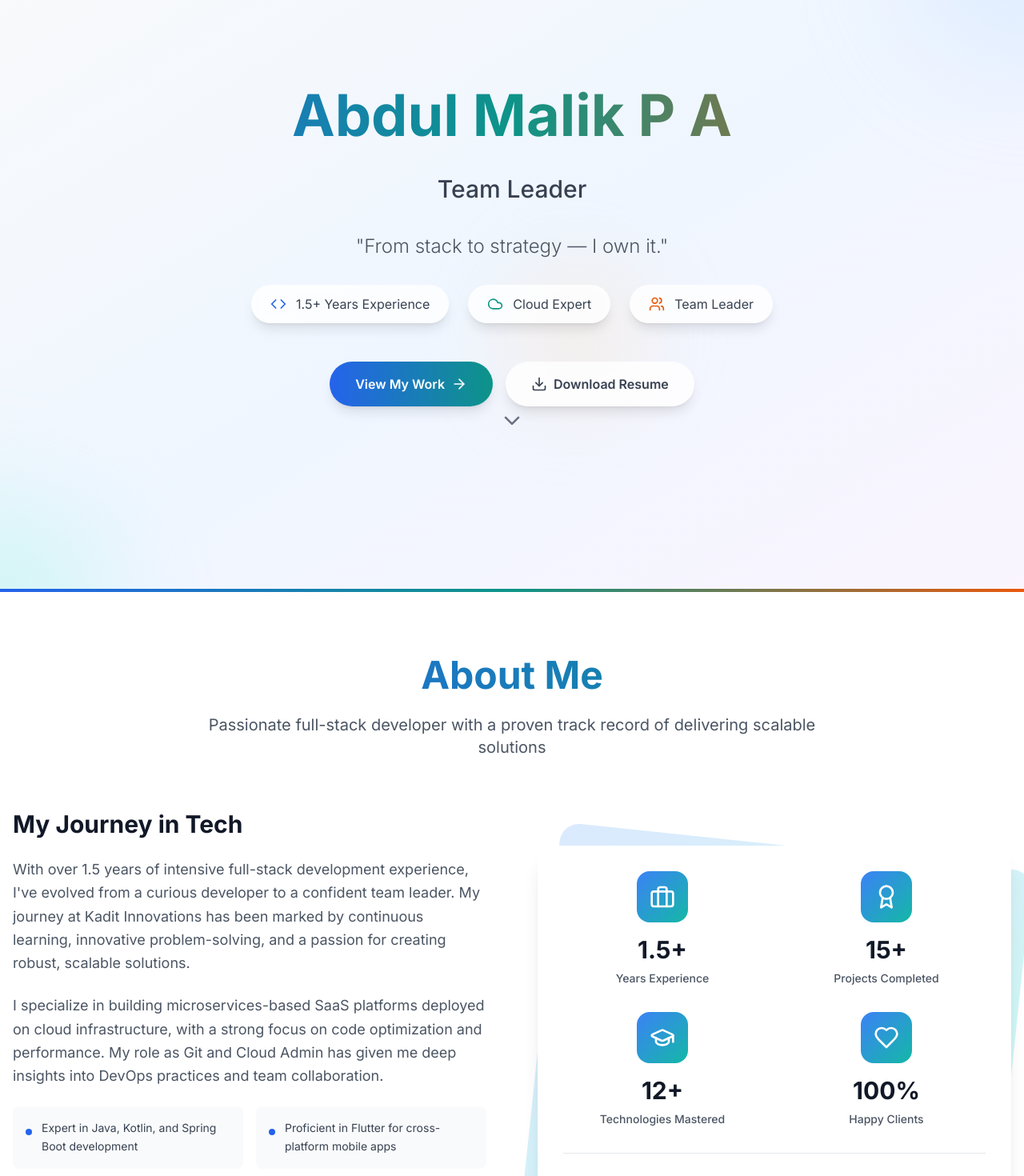
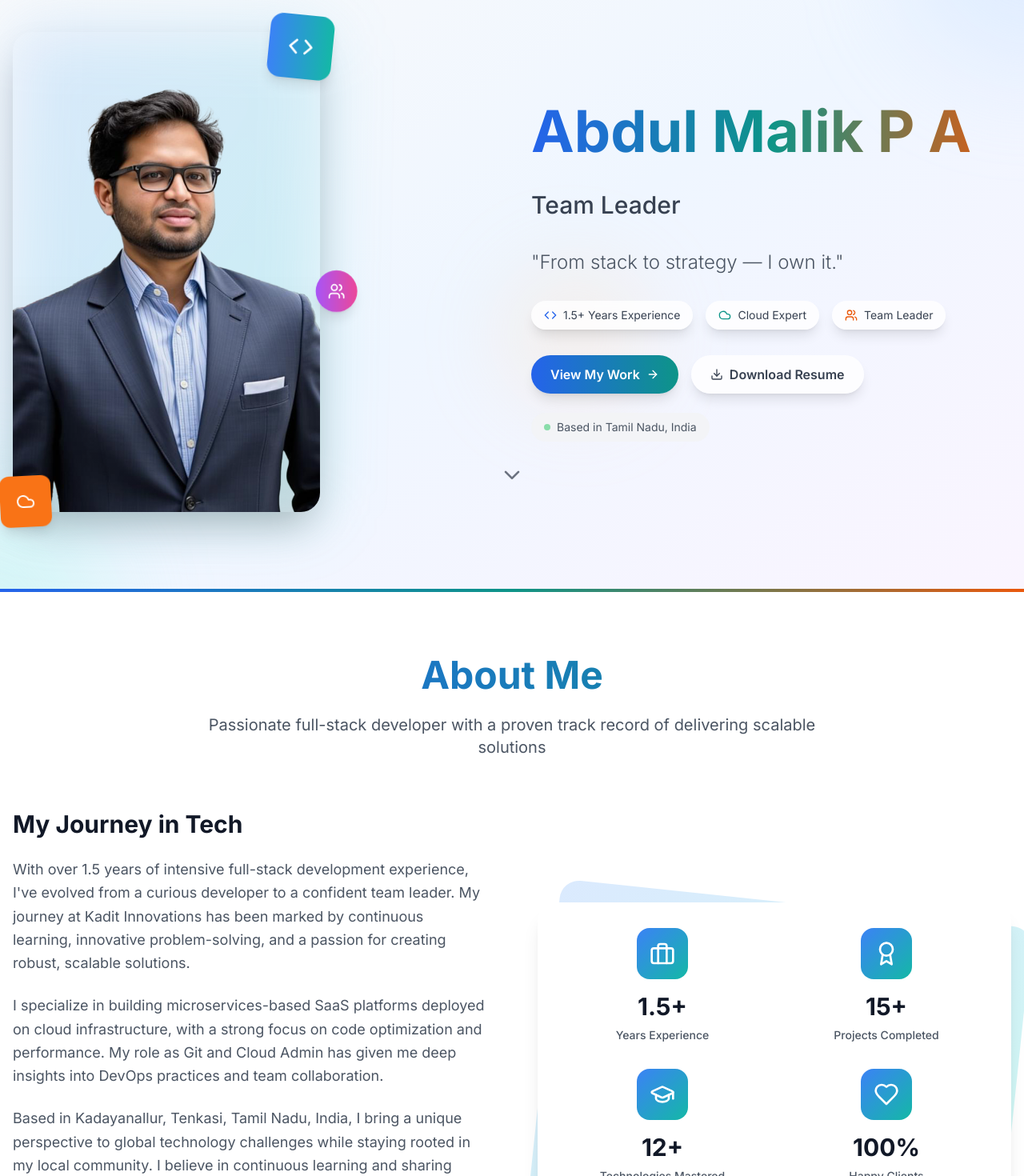
Before and after one commit to abdulmalik0602/abdulmalik, a React (Vite) app: page / in a window 1280 px wide. Shown: the part 60-1530 px from the top of the page at 80% size. Built offline with nearby package versions, Linux system fonts and the light colour scheme.

Commit message:
details and Images added

```diff
--- a/index.html
+++ b/index.html
@@ -2,7 +2,7 @@
 <html lang="en">
   <head>
     <meta charset="UTF-8" />
-    <link rel="icon" type="image/svg+xml" href="/vite.svg" />
+    <link rel="icon" type="image/png" href="/abdulmalik1.png" />
     <meta name="viewport" content="width=device-width, initial-scale=1.0" />
     <title>Abdul Malik P A - Full Stack Developer</title>
     <meta name="description" content="Full Stack Developer | Cloud Native Enthusiast | Team Leader with 1.5+ years experience in Java, Spring Boot, Flutter, AWS, and GCP">
--- a/src/components/About.tsx
+++ b/src/components/About.tsx
@@ -62,6 +62,12 @@ const About: React.FC = () => {
                 infrastructure, with a strong focus on code optimization and performance. My role
                 as Git and Cloud Admin has given me deep insights into DevOps practices and
                 team collaboration.
+              </p>
+
+              <p className="text-lg text-gray-600 dark:text-gray-400 leading-relaxed">
+                Based in Kadayanallur, Tenkasi, Tamil Nadu, India, I bring a unique perspective
+                to global technology challenges while staying rooted in my local community.
+                I believe in continuous learning and sharing knowledge with fellow developers.
               </p>
 
               <div className="grid grid-cols-1 sm:grid-cols-2 gap-4 mt-8">
--- a/src/components/Contact.tsx
+++ b/src/components/Contact.tsx
@@ -1,6 +1,6 @@
 import React, { useState } from 'react';
 import { motion } from 'framer-motion';
-import { Mail, Phone, MapPin, Send, CheckCircle, Github, Linkedin, Twitter } from 'lucide-react';
+import { Mail, Phone, MapPin, Send, CheckCircle, Github, Linkedin, Coffee } from 'lucide-react';
 
 const Contact: React.FC = () => {
   const [formData, setFormData] = useState({
@@ -38,27 +38,42 @@ const Contact: React.FC = () => {
     {
       icon: Mail,
       label: 'Email',
-      value: 'abdul.malik@example.com',
-      href: 'mailto:abdul.malik@example.com'
+      value: 'paabdulmalikwork@gmail.com',
+      href: 'mailto:paabdulmalikwork@gmail.com'
     },
     {
       icon: Phone,
       label: 'Phone',
-      value: '+91 9876543210',
-      href: 'tel:+919876543210'
+      value: '+91 9087035132',
+      href: 'tel:+919087035132'
     },
     {
       icon: MapPin,
       label: 'Location',
-      value: 'Kerala, India',
+      value: 'Kadayanallur, Tenkasi, Tamil Nadu, India',
       href: '#'
     }
   ];
 
   const socialLinks = [
-    { icon: Github, href: 'https://github.com/abdul-malik', label: 'GitHub' },
-    { icon: Linkedin, href: 'https://linkedin.com/in/abdul-malik', label: 'LinkedIn' },
-    { icon: Twitter, href: 'https://twitter.com/abdul_malik', label: 'Twitter' }
+    {
+      icon: Github,
+      href: 'https://github.com/abdulmalik0602',
+      label: 'GitHub',
+      color: 'hover:bg-gray-800 hover:text-white'
+    },
+    {
+      icon: Linkedin,
+      href: 'https://www.linkedin.com/in/p-a-abdul-malik/',
+      label: 'LinkedIn',
+      color: 'hover:bg-blue-600 hover:text-white'
+    },
+    {
+      icon: Coffee,
+      href: 'https://buymeacoffee.com/abdulmalik0602',
+      label: 'Buy me a Coffee',
+      color: 'hover:bg-yellow-500 hover:text-white'
+    }
   ];
 
   return (
@@ -139,13 +154,14 @@ const Contact: React.FC = () => {
                     href={social.href}
                     target="_blank"
                     rel="noopener noreferrer"
-                    className="w-12 h-12 bg-gray-100 dark:bg-gray-800 rounded-xl flex items-center justify-center hover:bg-primary-600 hover:text-white transition-colors group"
+                    className={`w-12 h-12 bg-gray-100 dark:bg-gray-800 rounded-xl flex items-center justify-center transition-colors group ${social.color}`}
                     whileHover={{ scale: 1.1, y: -2 }}
                     whileTap={{ scale: 0.95 }}
                     initial={{ opacity: 0, y: 20 }}
                     whileInView={{ opacity: 1, y: 0 }}
                     viewport={{ once: true }}
                     transition={{ duration: 0.5, delay: index * 0.1 }}
+                    title={social.label}
                   >
                     <social.icon className="w-5 h-5" />
                   </motion.a>
--- a/src/components/Footer.tsx
+++ b/src/components/Footer.tsx
@@ -1,6 +1,6 @@
 import React from 'react';
 import { motion } from 'framer-motion';
-import { Heart, Code, Coffee } from 'lucide-react';
+import { Heart, Code, Coffee, Github, Linkedin } from 'lucide-react';
 
 const Footer: React.FC = () => {
   const currentYear = new Date().getFullYear();
@@ -12,6 +12,27 @@ const Footer: React.FC = () => {
     { name: 'Projects', href: '#projects' },
     { name: 'Experience', href: '#experience' },
     { name: 'Contact', href: '#contact' }
+  ];
+
+  const socialLinks = [
+    {
+      icon: Github,
+      href: 'https://github.com/abdulmalik0602',
+      label: 'GitHub',
+      color: 'hover:text-gray-300'
+    },
+    {
+      icon: Linkedin,
+      href: 'https://www.linkedin.com/in/p-a-abdul-malik/',
+      label: 'LinkedIn',
+      color: 'hover:text-blue-400'
+    },
+    {
+      icon: Coffee,
+      href: 'https://buymeacoffee.com/abdulmalik0602',
+      label: 'Buy me a Coffee',
+      color: 'hover:text-yellow-400'
+    }
   ];
 
   const scrollToSection = (sectionId: string) => {
@@ -99,7 +120,29 @@ const Footer: React.FC = () => {
               >
                 +91 9087035132
               </motion.a>
-              <p className="text-gray-400">Kerala, India</p>
+              <p className="text-gray-400">Kadayanallur, Tenkasi, Tamil Nadu, India</p>
+
+              {/* Social Links */}
+              <div className="flex gap-4 pt-4">
+                {socialLinks.map((social, index) => (
+                  <motion.a
+                    key={social.label}
+                    href={social.href}
+                    target="_blank"
+                    rel="noopener noreferrer"
+                    className={`text-gray-400 transition-colors ${social.color}`}
+                    whileHover={{ scale: 1.2, y: -2 }}
+                    whileTap={{ scale: 0.95 }}
+                    initial={{ opacity: 0, y: 20 }}
+                    whileInView={{ opacity: 1, y: 0 }}
+                    viewport={{ once: true }}
+                    transition={{ duration: 0.5, delay: index * 0.1 }}
+                    title={social.label}
+                  >
+                    <social.icon className="w-5 h-5" />
+                  </motion.a>
+                ))}
+              </div>
             </div>
           </motion.div>
         </div>
--- a/src/components/Hero.tsx
+++ b/src/components/Hero.tsx
@@ -67,31 +67,122 @@ const Hero: React.FC = () => {
         />
       </div>
 
-      <div className="container mx-auto px-4 text-center relative z-10">
+      <div className="container mx-auto px-4 relative z-10">
+        <div className="grid lg:grid-cols-2 gap-12 items-center">
+          {/* Left Column - Profile Image */}
           <motion.div
-          initial={{ opacity: 0, y: 30 }}
-          animate={{ opacity: 1, y: 0 }}
+            initial={{ opacity: 0, x: -50 }}
+            animate={{ opacity: 1, x: 0 }}
+            transition={{ duration: 0.8, delay: 0.2 }}
+            className="flex justify-center lg:justify-start order-2 lg:order-1"
+          >
+            <div className="relative">
+              {/* Background decoration */}
+              <motion.div
+                className="absolute inset-0 bg-gradient-to-br from-primary-400/20 to-secondary-400/20 rounded-3xl blur-2xl"
+                animate={{
+                  scale: [1, 1.1, 1],
+                  rotate: [0, 5, 0],
+                }}
+                transition={{
+                  duration: 6,
+                  repeat: Infinity,
+                  ease: "easeInOut"
+                }}
+              />
+
+              {/* Profile image container - Made taller to show full image */}
+              <motion.div
+                className="relative w-80 h-[500px] md:w-96 md:h-[600px] rounded-3xl overflow-hidden shadow-2xl"
+                whileHover={{ scale: 1.02 }}
+                transition={{ type: "spring", stiffness: 300 }}
+              >
+                <img
+                  src="/abdulmalik1.png"
+                  alt="Abdul Malik P A - Full Stack Developer"
+                  className="w-full h-full object-cover object-top"
+                />
+
+                {/* Overlay gradient */}
+                <div className="absolute inset-0 bg-gradient-to-t from-black/10 via-transparent to-transparent" />
+              </motion.div>
+
+              {/* Floating elements */}
+              <motion.div
+                className="absolute -top-4 -right-4 w-20 h-20 bg-gradient-to-r from-primary-500 to-secondary-500 rounded-2xl flex items-center justify-center shadow-lg"
+                animate={{
+                  y: [0, -10, 0],
+                  rotate: [0, 10, 0],
+                }}
+                transition={{
+                  duration: 4,
+                  repeat: Infinity,
+                  ease: "easeInOut"
+                }}
+              >
+                <Code className="w-8 h-8 text-white" />
+              </motion.div>
+
+              <motion.div
+                className="absolute -bottom-4 -left-4 w-16 h-16 bg-gradient-to-r from-accent-500 to-orange-500 rounded-xl flex items-center justify-center shadow-lg"
+                animate={{
+                  y: [0, 10, 0],
+                  rotate: [0, -10, 0],
+                }}
+                transition={{
+                  duration: 5,
+                  repeat: Infinity,
+                  ease: "easeInOut",
+                  delay: 1
+                }}
+              >
+                <Cloud className="w-6 h-6 text-white" />
+              </motion.div>
+
+              {/* Additional floating element */}
+              <motion.div
+                className="absolute top-1/2 -right-8 w-12 h-12 bg-gradient-to-r from-purple-500 to-pink-500 rounded-full flex items-center justify-center shadow-lg"
+                animate={{
+                  x: [0, 15, 0],
+                  scale: [1, 1.1, 1],
+                }}
+                transition={{
+                  duration: 3,
+                  repeat: Infinity,
+                  ease: "easeInOut",
+                  delay: 2
+                }}
+              >
+                <Users className="w-5 h-5 text-white" />
+              </motion.div>
+            </div>
+          </motion.div>
+
+          {/* Right Column - Text Content */}
+          <motion.div
+            initial={{ opacity: 0, x: 50 }}
+            animate={{ opacity: 1, x: 0 }}
             transition={{ duration: 0.8 }}
-          className="mb-8"
+            className="text-center lg:text-left order-1 lg:order-2"
           >
             <motion.h1
-            className="text-5xl md:text-7xl font-bold mb-6 bg-gradient-to-r from-primary-600 via-secondary-600 to-accent-600 bg-clip-text text-transparent"
+              className="text-4xl md:text-5xl lg:text-6xl xl:text-7xl font-bold mb-6 bg-gradient-to-r from-primary-600 via-secondary-600 to-accent-600 bg-clip-text text-transparent"
               initial={{ opacity: 0, y: 20 }}
               animate={{ opacity: 1, y: 0 }}
-            transition={{ duration: 0.8, delay: 0.2 }}
+              transition={{ duration: 0.8, delay: 0.4 }}
             >
               Abdul Malik P A
             </motion.h1>
 
             <motion.div
-            className="h-16 mb-6 flex items-center justify-center"
+              className="h-16 mb-6 flex items-center justify-center lg:justify-start"
               initial={{ opacity: 0 }}
               animate={{ opacity: 1 }}
-            transition={{ duration: 0.8, delay: 0.4 }}
+              transition={{ duration: 0.8, delay: 0.6 }}
             >
               <motion.h2
                 key={currentRole}
-              className="text-2xl md:text-3xl text-gray-700 dark:text-gray-300 font-medium"
+                className="text-xl md:text-2xl lg:text-3xl text-gray-700 dark:text-gray-300 font-medium"
                 initial={{ opacity: 0, y: 20 }}
                 animate={{ opacity: 1, y: 0 }}
                 exit={{ opacity: 0, y: -20 }}
@@ -102,80 +193,94 @@ const Hero: React.FC = () => {
             </motion.div>
 
             <motion.p
-            className="text-xl md:text-2xl text-gray-600 dark:text-gray-400 max-w-3xl mx-auto mb-8 font-light"
-            initial={{ opacity: 0, y: 20 }}
-            animate={{ opacity: 1, y: 0 }}
-            transition={{ duration: 0.8, delay: 0.6 }}
-          >
-            "From stack to strategy — I own it."
-          </motion.p>
-        </motion.div>
-
-        <motion.div
-          className="flex flex-wrap justify-center gap-6 mb-12"
+              className="text-lg md:text-xl lg:text-2xl text-gray-600 dark:text-gray-400 mb-8 font-light"
               initial={{ opacity: 0, y: 20 }}
               animate={{ opacity: 1, y: 0 }}
               transition={{ duration: 0.8, delay: 0.8 }}
             >
+              "From stack to strategy — I own it."
+            </motion.p>
+
             <motion.div
-            className="flex items-center gap-3 px-6 py-3 bg-white/80 dark:bg-gray-800/80 backdrop-blur-sm rounded-full shadow-lg"
+              className="flex flex-wrap justify-center lg:justify-start gap-4 mb-8"
+              initial={{ opacity: 0, y: 20 }}
+              animate={{ opacity: 1, y: 0 }}
+              transition={{ duration: 0.8, delay: 1 }}
+            >
+              <motion.div
+                className="flex items-center gap-2 px-4 py-2 bg-white/80 dark:bg-gray-800/80 backdrop-blur-sm rounded-full shadow-lg text-sm"
                 whileHover={{ scale: 1.05, y: -2 }}
                 transition={{ type: "spring", stiffness: 300 }}
               >
-            <Code className="w-5 h-5 text-primary-600 dark:text-primary-400" />
+                <Code className="w-4 h-4 text-primary-600 dark:text-primary-400" />
                 <span className="text-gray-700 dark:text-gray-300">1.5+ Years Experience</span>
               </motion.div>
 
               <motion.div
-            className="flex items-center gap-3 px-6 py-3 bg-white/80 dark:bg-gray-800/80 backdrop-blur-sm rounded-full shadow-lg"
+                className="flex items-center gap-2 px-4 py-2 bg-white/80 dark:bg-gray-800/80 backdrop-blur-sm rounded-full shadow-lg text-sm"
                 whileHover={{ scale: 1.05, y: -2 }}
                 transition={{ type: "spring", stiffness: 300 }}
               >
-            <Cloud className="w-5 h-5 text-secondary-600 dark:text-secondary-400" />
+                <Cloud className="w-4 h-4 text-secondary-600 dark:text-secondary-400" />
                 <span className="text-gray-700 dark:text-gray-300">Cloud Expert</span>
               </motion.div>
 
               <motion.div
-            className="flex items-center gap-3 px-6 py-3 bg-white/80 dark:bg-gray-800/80 backdrop-blur-sm rounded-full shadow-lg"
+                className="flex items-center gap-2 px-4 py-2 bg-white/80 dark:bg-gray-800/80 backdrop-blur-sm rounded-full shadow-lg text-sm"
                 whileHover={{ scale: 1.05, y: -2 }}
                 transition={{ type: "spring", stiffness: 300 }}
               >
-            <Users className="w-5 h-5 text-accent-600 dark:text-accent-400" />
+                <Users className="w-4 h-4 text-accent-600 dark:text-accent-400" />
                 <span className="text-gray-700 dark:text-gray-300">Team Leader</span>
               </motion.div>
             </motion.div>
 
             <motion.div
-          className="flex flex-col sm:flex-row gap-4 justify-center items-center mb-16"
+              className="flex flex-col sm:flex-row gap-4 justify-center lg:justify-start items-center"
               initial={{ opacity: 0, y: 20 }}
               animate={{ opacity: 1, y: 0 }}
-          transition={{ duration: 0.8, delay: 1 }}
+              transition={{ duration: 0.8, delay: 1.2 }}
             >
               <motion.button
                 onClick={() => scrollToNext()}
-            className="group px-8 py-4 bg-gradient-to-r from-primary-600 to-secondary-600 text-white rounded-full font-semibold shadow-lg hover:shadow-xl transition-all duration-300 flex items-center gap-2"
+                className="group px-6 py-3 bg-gradient-to-r from-primary-600 to-secondary-600 text-white rounded-full font-semibold shadow-lg hover:shadow-xl transition-all duration-300 flex items-center gap-2"
                 whileHover={{ scale: 1.05 }}
                 whileTap={{ scale: 0.95 }}
               >
                 View My Work
-            <ArrowRight className="w-5 h-5 group-hover:translate-x-1 transition-transform" />
+                <ArrowRight className="w-4 h-4 group-hover:translate-x-1 transition-transform" />
               </motion.button>
 
               <motion.button
-            className="group px-8 py-4 bg-white/80 dark:bg-gray-800/80 backdrop-blur-sm text-gray-700 dark:text-gray-300 rounded-full font-semibold shadow-lg hover:shadow-xl transition-all duration-300 flex items-center gap-2"
+                className="group px-6 py-3 bg-white/80 dark:bg-gray-800/80 backdrop-blur-sm text-gray-700 dark:text-gray-300 rounded-full font-semibold shadow-lg hover:shadow-xl transition-all duration-300 flex items-center gap-2"
                 whileHover={{ scale: 1.05 }}
                 whileTap={{ scale: 0.95 }}
               >
-            <Download className="w-5 h-5" />
+                <Download className="w-4 h-4" />
                 Download Resume
               </motion.button>
             </motion.div>
+
+            {/* Location Badge */}
+            <motion.div
+              className="mt-6 flex justify-center lg:justify-start"
+              initial={{ opacity: 0, y: 20 }}
+              animate={{ opacity: 1, y: 0 }}
+              transition={{ duration: 0.8, delay: 1.4 }}
+            >
+              <div className="flex items-center gap-2 px-4 py-2 bg-gray-100/80 dark:bg-gray-800/80 backdrop-blur-sm rounded-full text-sm text-gray-600 dark:text-gray-400">
+                <div className="w-2 h-2 bg-green-500 rounded-full animate-pulse" />
+                <span>Based in Tamil Nadu, India</span>
+              </div>
+            </motion.div>
+          </motion.div>
+        </div>
 
         <motion.div
           className="absolute bottom-8 left-1/2 transform -translate-x-1/2"
           initial={{ opacity: 0 }}
           animate={{ opacity: 1 }}
-          transition={{ duration: 1, delay: 1.2 }}
+          transition={{ duration: 1, delay: 1.6 }}
         >
           <motion.button
             onClick={scrollToNext}
```
Also changed, not shown: abdulmalik.png (added), abdulmalik1.png (added). Lines whose indentation alone changed are shown as unchanged.
